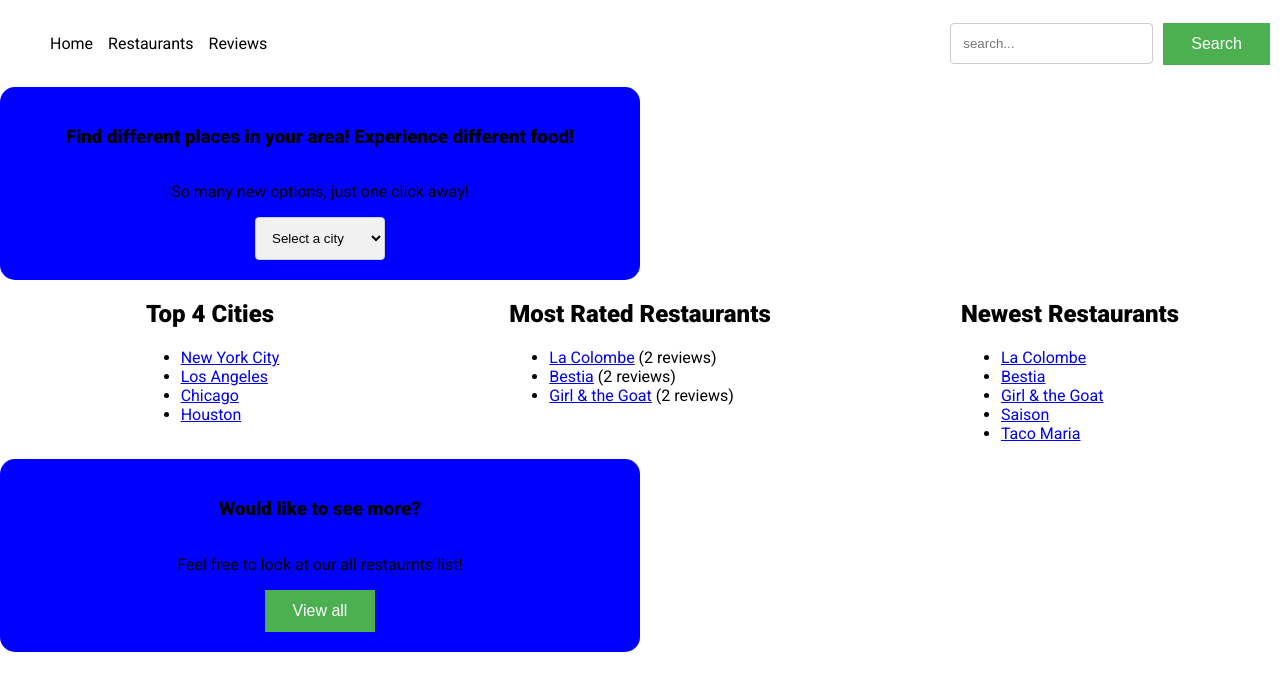
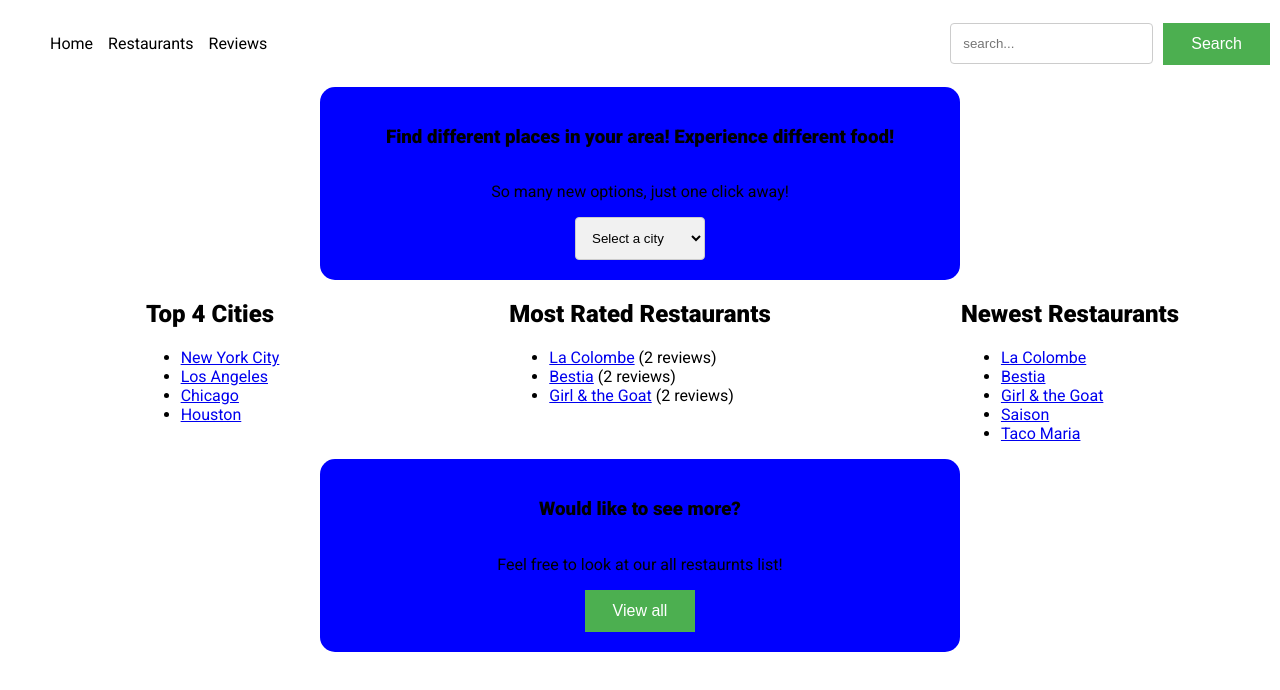
Before and after one commit to RutkisXd/review-page, a React (Create React App) app: page / in a window 1280 px wide. Shown: the top 690 px of the page. Built offline with nearby package versions, Linux system fonts and the light colour scheme; data requests are answered from the project's data file.

Commit message:
style-updates

```diff
--- a/src/Pages/HomePage.js
+++ b/src/Pages/HomePage.js
@@ -11,7 +11,9 @@ export default function HomePage() {
   return (
     <div className='content-wrapper'>
 
-        <CitySelector></CitySelector>
+        <div className='city-selector'>
+          <CitySelector></CitySelector>
+        </div>
         <div className='cta-wrapper'>
           <CitiesList />
           <RatedRestaurants />
@@ -19,12 +21,13 @@ export default function HomePage() {
         </div>
 
 
-        <div className='view-all-restaurants-wrapper'>
-          <h3 className='page-header'>Would like to see more?</h3>
-          <p className='page-paragraph'>Feel free to look at our all restaurnts list!</p>
-          <Link to='/restaurants'><button className='btn'>View all</button></Link>
+        <div className='view-all-restaurants'>
+          <div className='view-all-restaurants-wrapper'>
+            <h3 className='page-header'>Would like to see more?</h3>
+            <p className='page-paragraph'>Feel free to look at our all restaurnts list!</p>
+            <Link to='/restaurants'><button className='btn'>View all</button></Link>
+          </div>
         </div>
-
     </div>
   );
 }
--- a/src/Pages/HomePage.scss
+++ b/src/Pages/HomePage.scss
@@ -69,6 +69,18 @@ input[type=text] {
     text-align: center;
 }
 
+.view-all-restaurants {
+    display: flex;
+    justify-content: center;
+    align-items: center;
+}
+
+.city-selector {
+    display: flex;
+    justify-content: center;
+    align-items: center;
+}
+
 
 // Mobile devices (portrait):
 @media only screen and (max-width: 480px) {
--- a/src/Pages/SearchResults.js
+++ b/src/Pages/SearchResults.js
@@ -23,20 +23,21 @@ function SearchComponent() {
 
   return (
     <div>
-      {keyword ? (
-        <h2 className='page-header'>Search Results for "{keyword}"</h2>
-      ) : (
-        <h2 className='page-header'>Sorry, with this keyword, there were no results.</h2>
+      {restaurants.length === 0 && reviews.length === 0 && (
+        <h2 className='page-header'>
+          Sorry, with this keyword, there were no results.
+        </h2>
       )}
 
-      {keyword ? (
+      {restaurants.length > 0 && (
         <>
+          <h2 className='page-header'>Search Results for "{keyword}"</h2>
           <RestaurantsList restaurants={restaurants} />
           <ReviewsList reviews={reviews} restaurants={restaurants} />
         </>
-      ) : null}
+      )}
     </div>
   );
 }
 
-export default SearchComponent
+export default SearchComponent;
```
